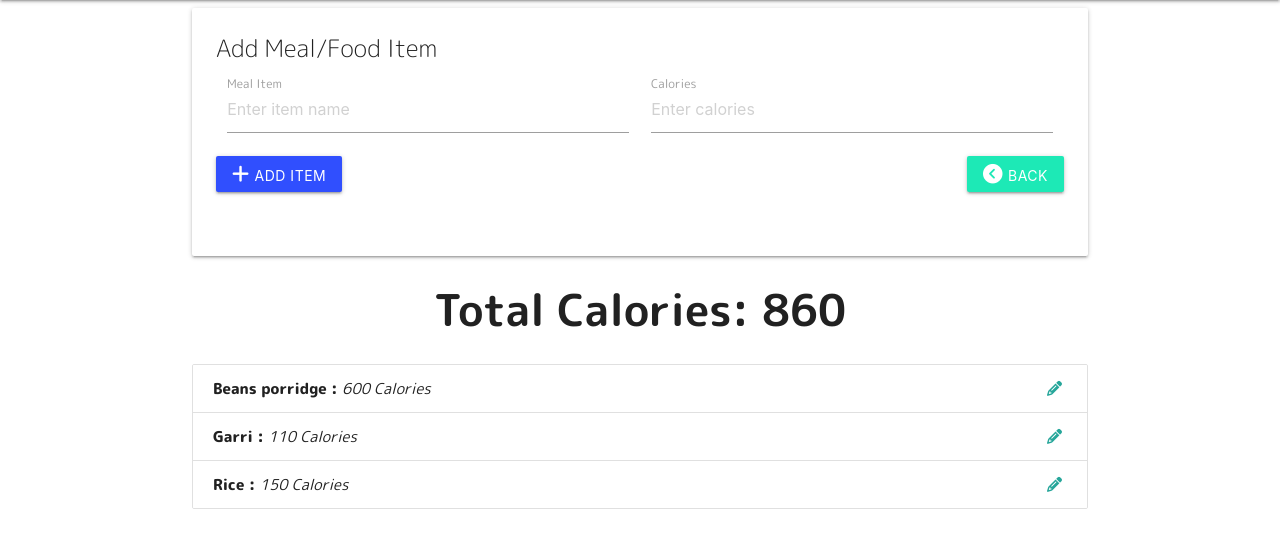
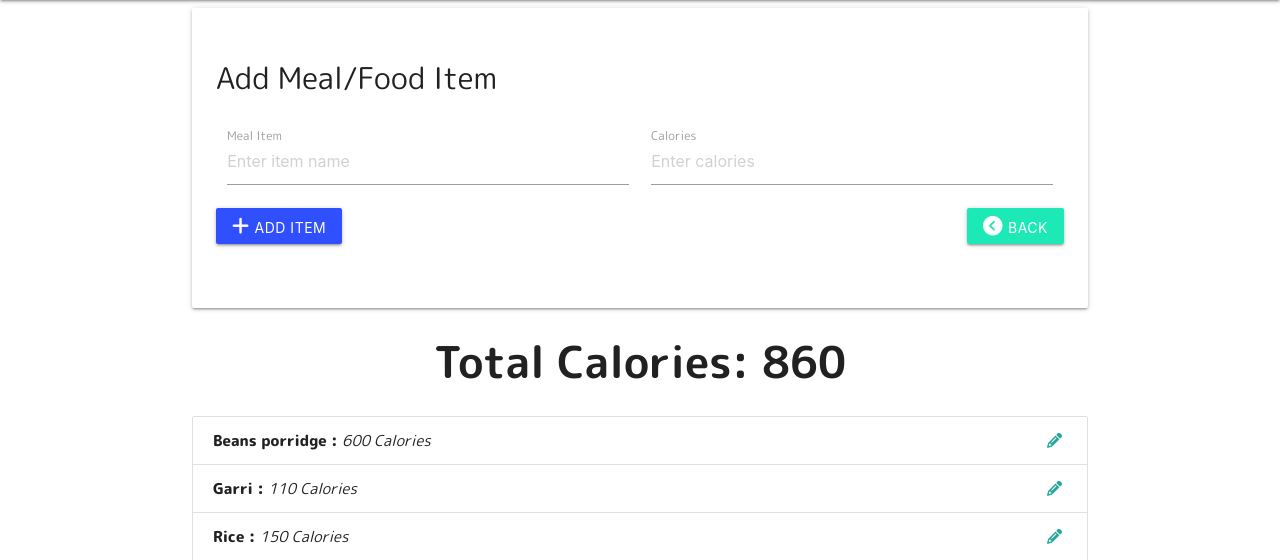
Before and after one commit to thecypherzen/bitePilot, a Flask app: page / in a window 1280 px wide. Shown: the part 208-768 px from the top of the page. Run offline with Flask 3, Linux system fonts and the light colour scheme; some libraries are stand-ins or nearby versions.

Commit message:
style(bitePilot:index): make card title bigger

```diff
--- a/static/styles/style.css
+++ b/static/styles/style.css
@@ -71,3 +71,9 @@ h3.heading{
 .secondary-content:hover{
     color: blue;
 }
+
+.h2 {
+    margin-block: 2rem !important;
+    font-weight: 400 !important;
+    font-size: 2rem !important;
+}
```
